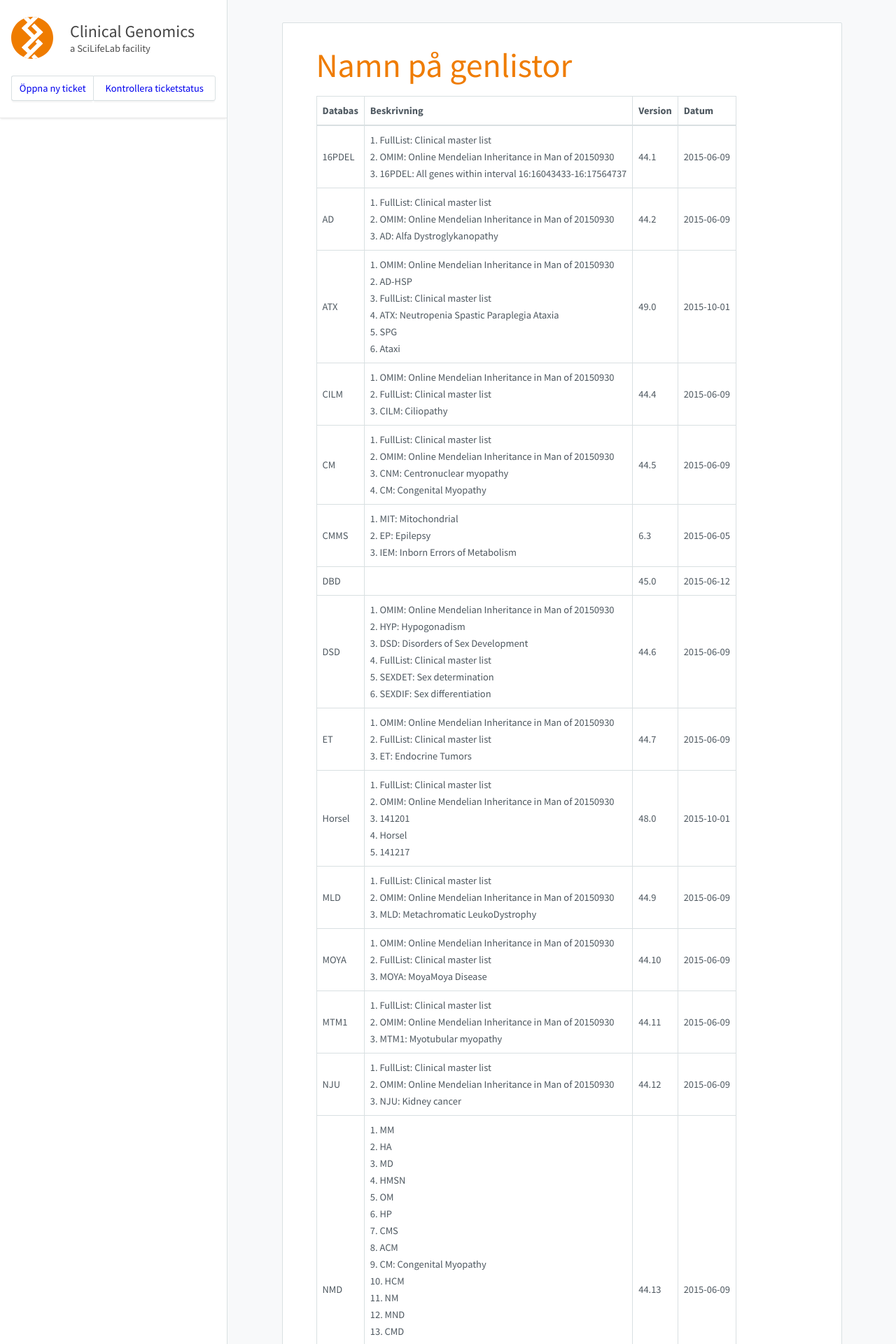
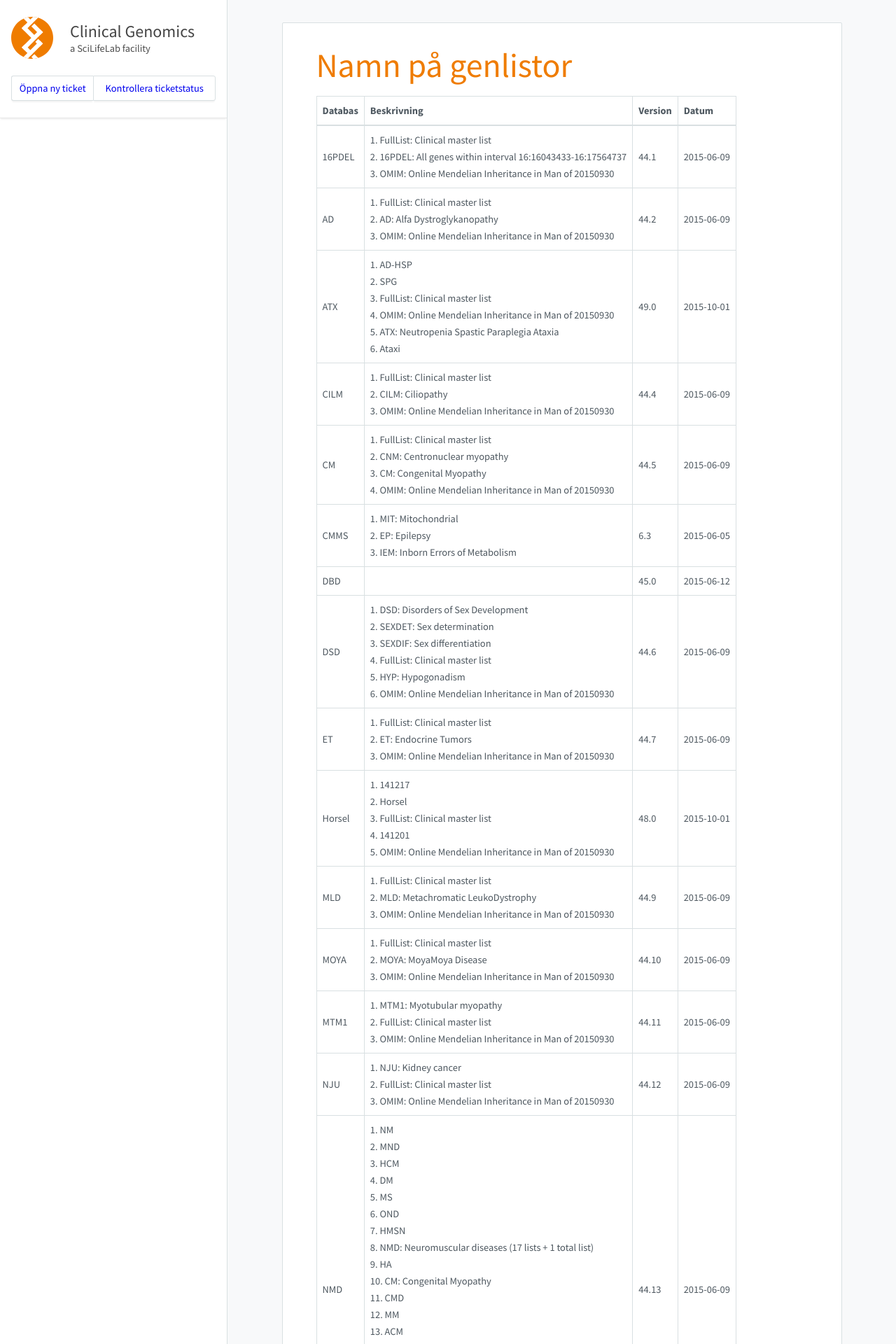
Before and after one commit to Clinical-Genomics/clinical-genomics.github.io, a Jekyll site: the page built from _pages/namnpagenlistor.md, in a window 1280 px wide. Shown: the top 1920 px of the page at 70% size. Built offline with Jekyll 4.4.1, drawn with Linux system fonts in a browser that asks for light colours; nearby versions of some CDN libraries; some of the changed text lies outside the part shown.

Commit message:
Update to cust000-Clinical_master_list.txt

```diff
--- a/_pages/namnpagenlistor.md
+++ b/_pages/namnpagenlistor.md
@@ -8,25 +8,25 @@
 
 |Databas|Beskrivning|Version|Datum|
 |---|---|---|---|
-|16PDEL|1. FullList: Clinical master list<br />2. OMIM: Online Mendelian Inheritance in Man of 20150930<br />3. 16PDEL: All genes within interval 16:16043433-16:17564737<br />|44.1|2015-06-09|
-|AD|1. FullList: Clinical master list<br />2. OMIM: Online Mendelian Inheritance in Man of 20150930<br />3. AD: Alfa Dystroglykanopathy<br />|44.2|2015-06-09|
-|ATX|1. OMIM: Online Mendelian Inheritance in Man of 20150930<br />2. AD-HSP<br />3. FullList: Clinical master list<br />4. ATX: Neutropenia Spastic Paraplegia Ataxia<br />5. SPG<br />6. Ataxi<br />|49.0|2015-10-01|
-|CILM|1. OMIM: Online Mendelian Inheritance in Man of 20150930<br />2. FullList: Clinical master list<br />3. CILM: Ciliopathy<br />|44.4|2015-06-09|
-|CM|1. FullList: Clinical master list<br />2. OMIM: Online Mendelian Inheritance in Man of 20150930<br />3. CNM: Centronuclear myopathy<br />4. CM: Congenital Myopathy<br />|44.5|2015-06-09|
+|16PDEL|1. FullList: Clinical master list<br />2. 16PDEL: All genes within interval 16:16043433-16:17564737<br />3. OMIM: Online Mendelian Inheritance in Man of 20150930<br />|44.1|2015-06-09|
+|AD|1. FullList: Clinical master list<br />2. AD: Alfa Dystroglykanopathy<br />3. OMIM: Online Mendelian Inheritance in Man of 20150930<br />|44.2|2015-06-09|
+|ATX|1. AD-HSP<br />2. SPG<br />3. FullList: Clinical master list<br />4. OMIM: Online Mendelian Inheritance in Man of 20150930<br />5. ATX: Neutropenia Spastic Paraplegia Ataxia<br />6. Ataxi<br />|49.0|2015-10-01|
+|CILM|1. FullList: Clinical master list<br />2. CILM: Ciliopathy<br />3. OMIM: Online Mendelian Inheritance in Man of 20150930<br />|44.4|2015-06-09|
+|CM|1. FullList: Clinical master list<br />2. CNM: Centronuclear myopathy<br />3. CM: Congenital Myopathy<br />4. OMIM: Online Mendelian Inheritance in Man of 20150930<br />|44.5|2015-06-09|
 |CMMS|1. MIT: Mitochondrial<br />2. EP: Epilepsy<br />3. IEM: Inborn Errors of Metabolism<br />|6.3|2015-06-05|
 |DBD||45.0|2015-06-12|
-|DSD|1. OMIM: Online Mendelian Inheritance in Man of 20150930<br />2. HYP: Hypogonadism<br />3. DSD: Disorders of Sex Development<br />4. FullList: Clinical master list<br />5. SEXDET: Sex determination<br />6. SEXDIF: Sex differentiation<br />|44.6|2015-06-09|
-|ET|1. OMIM: Online Mendelian Inheritance in Man of 20150930<br />2. FullList: Clinical master list<br />3. ET: Endocrine Tumors<br />|44.7|2015-06-09|
-|Horsel|1. FullList: Clinical master list<br />2. OMIM: Online Mendelian Inheritance in Man of 20150930<br />3. 141201<br />4. Horsel<br />5. 141217<br />|48.0|2015-10-01|
-|MLD|1. FullList: Clinical master list<br />2. OMIM: Online Mendelian Inheritance in Man of 20150930<br />3. MLD: Metachromatic LeukoDystrophy<br />|44.9|2015-06-09|
-|MOYA|1. OMIM: Online Mendelian Inheritance in Man of 20150930<br />2. FullList: Clinical master list<br />3. MOYA: MoyaMoya Disease<br />|44.10|2015-06-09|
-|MTM1|1. FullList: Clinical master list<br />2. OMIM: Online Mendelian Inheritance in Man of 20150930<br />3. MTM1: Myotubular myopathy<br />|44.11|2015-06-09|
-|NJU|1. FullList: Clinical master list<br />2. OMIM: Online Mendelian Inheritance in Man of 20150930<br />3. NJU: Kidney cancer<br />|44.12|2015-06-09|
-|NMD|1. MM<br />2. HA<br />3. MD<br />4. HMSN<br />5. OM<br />6. HP<br />7. CMS<br />8. ACM<br />9. CM: Congenital Myopathy<br />10. HCM<br />11. NM<br />12. MND<br />13. CMD<br />14. NMD: Neuromuscular diseases (17 lists + 1 total list)<br />15. MS<br />16. FullList: Clinical master list<br />17. OND<br />18. CRD<br />19. IC<br />20. DM<br />|44.13|2015-06-09|
+|DSD|1. DSD: Disorders of Sex Development<br />2. SEXDET: Sex determination<br />3. SEXDIF: Sex differentiation<br />4. FullList: Clinical master list<br />5. HYP: Hypogonadism<br />6. OMIM: Online Mendelian Inheritance in Man of 20150930<br />|44.6|2015-06-09|
+|ET|1. FullList: Clinical master list<br />2. ET: Endocrine Tumors<br />3. OMIM: Online Mendelian Inheritance in Man of 20150930<br />|44.7|2015-06-09|
+|Horsel|1. 141217<br />2. Horsel<br />3. FullList: Clinical master list<br />4. 141201<br />5. OMIM: Online Mendelian Inheritance in Man of 20150930<br />|48.0|2015-10-01|
+|MLD|1. FullList: Clinical master list<br />2. MLD: Metachromatic LeukoDystrophy<br />3. OMIM: Online Mendelian Inheritance in Man of 20150930<br />|44.9|2015-06-09|
+|MOYA|1. FullList: Clinical master list<br />2. MOYA: MoyaMoya Disease<br />3. OMIM: Online Mendelian Inheritance in Man of 20150930<br />|44.10|2015-06-09|
+|MTM1|1. MTM1: Myotubular myopathy<br />2. FullList: Clinical master list<br />3. OMIM: Online Mendelian Inheritance in Man of 20150930<br />|44.11|2015-06-09|
+|NJU|1. NJU: Kidney cancer<br />2. FullList: Clinical master list<br />3. OMIM: Online Mendelian Inheritance in Man of 20150930<br />|44.12|2015-06-09|
+|NMD|1. NM<br />2. MND<br />3. HCM<br />4. DM<br />5. MS<br />6. OND<br />7. HMSN<br />8. NMD: Neuromuscular diseases (17 lists + 1 total list)<br />9. HA<br />10. CM: Congenital Myopathy<br />11. CMD<br />12. MM<br />13. ACM<br />14. CMS<br />15. CRD<br />16. OM<br />17. FullList: Clinical master list<br />18. HP<br />19. IC<br />20. MD<br />|44.13|2015-06-09|
 |OMIM|Online Mendelian Inheritance in Man of 20150930|47.0|2015-10-01|
-|ORO|1. OMIM: Online Mendelian Inheritance in Man of 20150930<br />2. FullList: Clinical master list<br />3. ORO: Oro-facial-digital syndrome<br />|44.15|2015-06-09|
-|PAF1|1. FullList: Clinical master list<br />2. OMIM: Online Mendelian Inheritance in Man of 20150930<br />3. PAF1: RNA polymerase II-associated factor<br />|44.16|2015-06-09|
-|PID|1. FullList: Clinical master list<br />2. PID: Primary Immune Deficiency<br />3. PIDCAD: PID Candidates<br />|7.0|2015-08-31|
-|SCN|1. FullList: Clinical master list<br />2. OMIM: Online Mendelian Inheritance in Man of 20150930<br />3. SCN: Neutropenia<br />|44.17|2015-06-09|
-|SHANK1|1. FullList: Clinical master list<br />2. OMIM: Online Mendelian Inheritance in Man of 20150930<br />3. SHANK1: SH3 and multiple ankyrin repeat domains 1<br />|44.18|2015-06-09|
-|SKD|1. FullList: Clinical master list<br />2. OMIM: Online Mendelian Inheritance in Man of 20150930<br />3. SKD: Skeletal dysplasia<br />|46.0|2015-09-03|
+|ORO|1. FullList: Clinical master list<br />2. ORO: Oro-facial-digital syndrome<br />3. OMIM: Online Mendelian Inheritance in Man of 20150930<br />|44.15|2015-06-09|
+|PAF1|1. FullList: Clinical master list<br />2. PAF1: RNA polymerase II-associated factor<br />3. OMIM: Online Mendelian Inheritance in Man of 20150930<br />|44.16|2015-06-09|
+|PID|1. PIDCAD: PID Candidates<br />2. FullList: Clinical master list<br />3. PID: Primary Immune Deficiency<br />|7.0|2015-08-31|
+|SCN|1. FullList: Clinical master list<br />2. SCN: Neutropenia<br />3. OMIM: Online Mendelian Inheritance in Man of 20150930<br />|44.17|2015-06-09|
+|SHANK1|1. SHANK1: SH3 and multiple ankyrin repeat domains 1<br />2. FullList: Clinical master list<br />3. OMIM: Online Mendelian Inheritance in Man of 20150930<br />|44.18|2015-06-09|
+|SKD|1. SKD: Skeletal dysplasia<br />2. FullList: Clinical master list<br />3. OMIM: Online Mendelian Inheritance in Man of 20150930<br />|46.0|2015-09-03|
```
